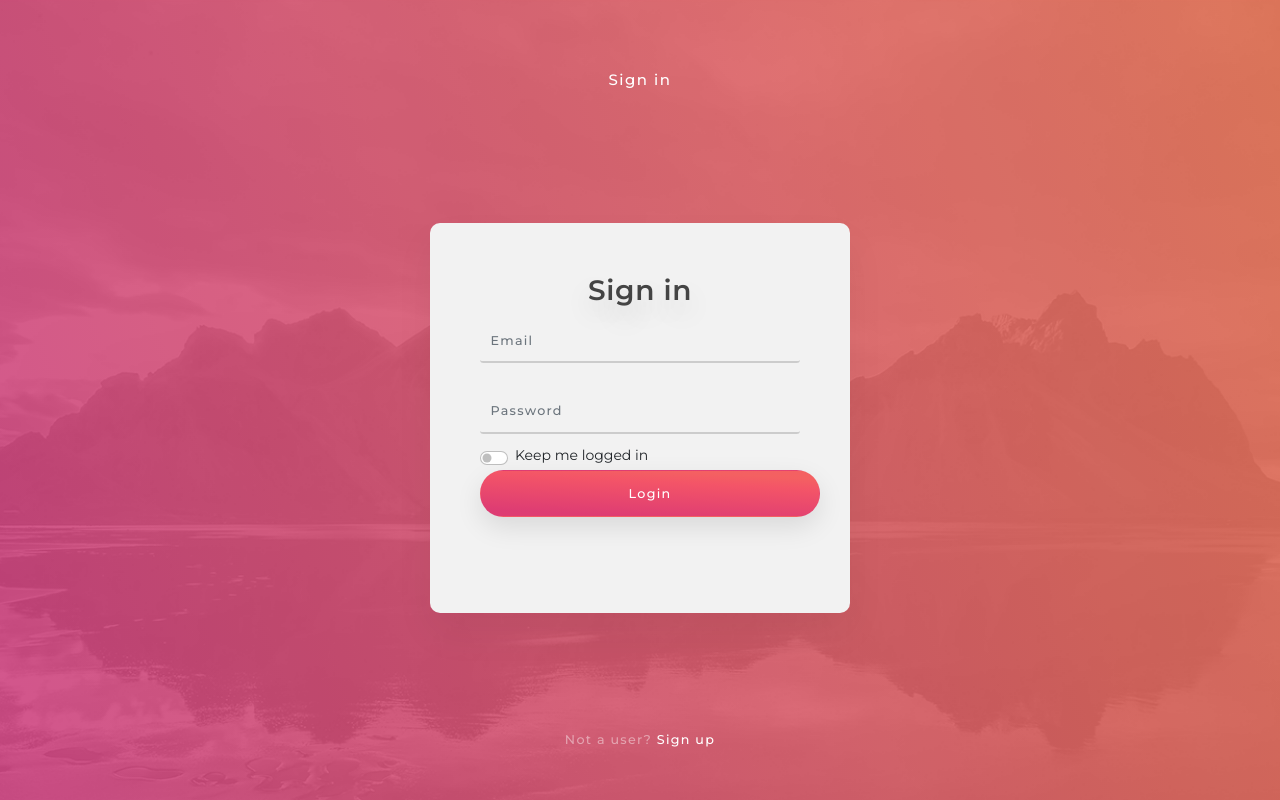
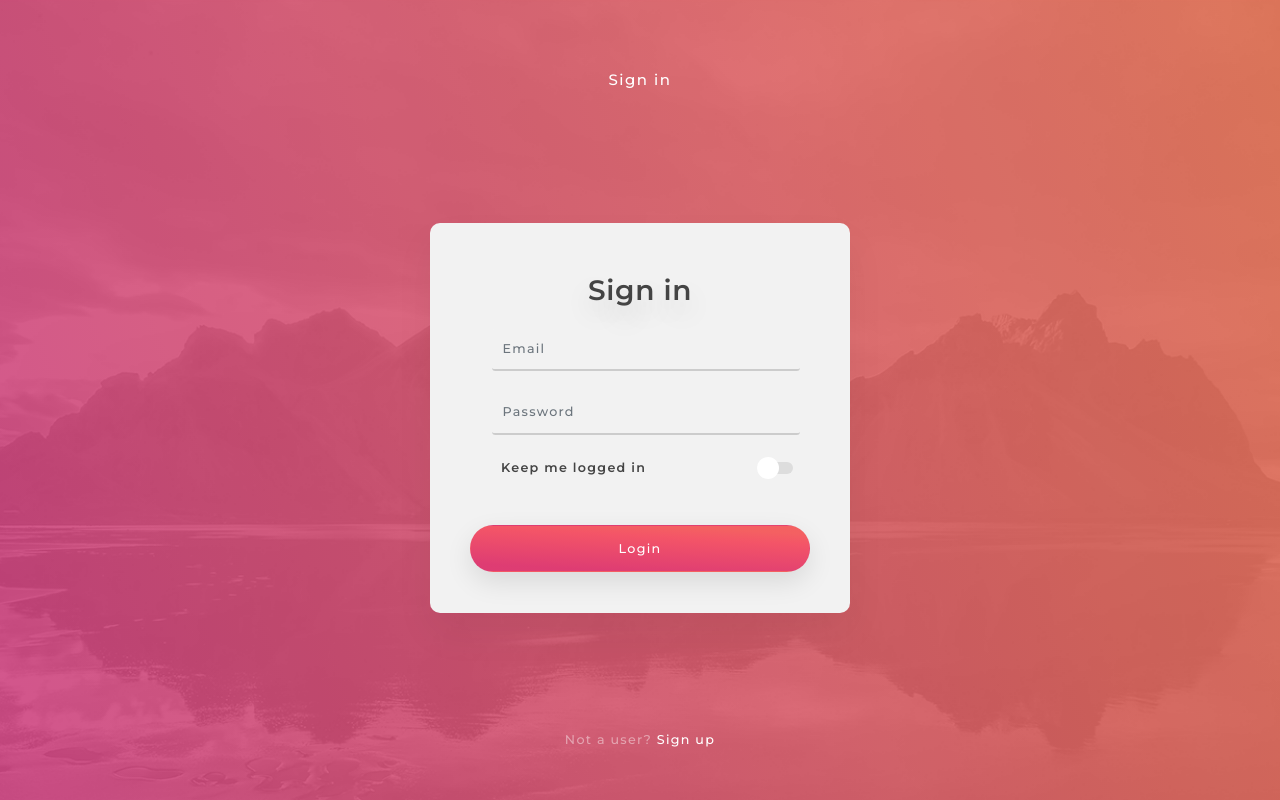
Before and after one commit to MariiaUdovytska/Maket-Atlas, a plain HTML site: page sign_in.html in a window 1280 px wide. Drawn offline with nearby package versions, Linux system fonts and the light colour scheme.

Commit message:
add cscc for page 2 all content

```diff
--- a/scss/sign_in.scss
+++ b/scss/sign_in.scss
@@ -61,6 +61,7 @@ main {
     letter-spacing: 0.025em;
     text-shadow: 0px 13px 27px rgba(0, 0, 0, 0.15);
     color: #444444;
+    margin-bottom: 8px;
   }
 
   &__footer {
@@ -100,6 +101,8 @@ main {
   }
 }
 .mb-3 {
+  margin-left: 12px;
+  margin-bottom: 0.5rem !important;
 }
 .form-label {
 }
@@ -122,14 +125,92 @@ main {
   color: #bbbbbb;
 }
 .form-check {
+  display: flex;
+  flex-direction: row;
+  justify-content: space-between;
+  margin-top: 27px;
+  margin-bottom: 41px;
 }
 .form-switch {
+  padding-left: 1.5em;
+  height: 22px;
 }
 .form-check-label {
+  font-size: 12.7px;
+  font-weight: 600;
+  letter-spacing: 0.1em;
+  color: #444444;
 }
-.form-check-input {
+
+//checkbox
+.switch {
+  position: relative;
+  margin-right: 0.5em;
+  width: 36px;
+  height: 12px;
 }
+
+.switch input {
+  opacity: 0;
+  width: 0;
+  height: 0;
+}
+
+.slider {
+  position: absolute;
+  cursor: pointer;
+  top: 0;
+  left: 0;
+  right: 0;
+  bottom: 0;
+  background-color: #dddddd;
+  -webkit-transition: 0.4s;
+  transition: 0.4s;
+}
+
+.slider:before {
+  position: absolute;
+  content: "";
+  height: 22px;
+  width: 22px;
+  left: 2;
+  bottom: -5px;
+  background-color: #ffffff;
+  -webkit-transition: 0.4s;
+  transition: 0.4s;
+}
+.slider:focus {
+  background-color: red;
+}
+input:checked + .slider {
+  background-color: #f7c1c7;
+}
+
+input:focus + .slider {
+  box-shadow: 0 0 1px #f4327f;
+}
+
+input:focus + .slider.round:before {
+  background-color: #f4327f;
+}
+
+input:checked + .slider:before {
+  -webkit-transform: translateX(26px);
+  -ms-transform: translateX(26px);
+  transform: translateX(15px);
+}
+
+/* Rounded sliders */
+.slider.round {
+  border-radius: 34px;
+}
+
+.slider.round:before {
+  border-radius: 50%;
+}
+
 .btn {
+  margin-left: -10px;
   font-size: 12.7px;
   font-weight: 500;
   letter-spacing: 0.1em;
--- a/sign_in.html
+++ b/sign_in.html
@@ -28,8 +28,10 @@
 								</div>
 								<div class="form-check form-switch">
 									<label class="form-check-label" for="flexSwitchCheckDefault">Keep me logged in</label>
-									<input class="form-check-input" type="checkbox" id="flexSwitchCheckDefault">
-
+									<label class="switch">
+										<input type="checkbox">
+										<span class="slider round"></span>
+									</label>
 								</div>
 								<button type="submit" class="btn">Login</button>
 							</form>
```
Also changed, not shown: css/sign_in.css.
